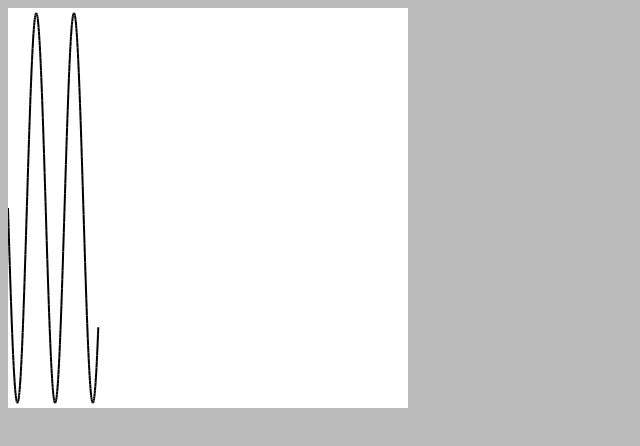
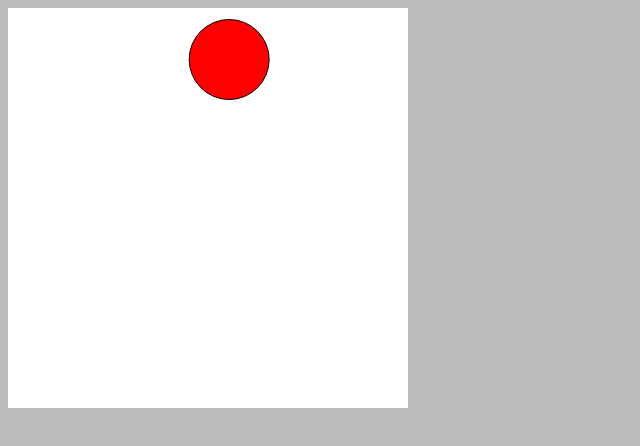
Before and after one commit to kunalrs/html5-canvas-practice, a plain HTML site: page index.html in a window 1280 px wide. Shown: the whole page, without its empty margins (0-640 px from the left). Drawn offline with Linux system fonts and the light colour scheme.

Commit message:
Circular moment using sine and cose

```diff
--- a/index.html
+++ b/index.html
@@ -9,32 +9,27 @@
         <canvas id="canvas" width="400" height="400"></canvas>
     </body>
     <script src="utils.js" type="text/javascript"></script>
+    <script src="ball.js" type="text/javascript"></script>
+
     <script>
         window.onload = function() {
             let canvas = document.getElementById("canvas"),
                 context = canvas.getContext("2d"),
                 angle = 0,
-                range = 195,
+                ball = new Ball(),
+                centerX = canvas.width / 2,
                 centerY = canvas.height / 2,
-                xSpeed = 0.3,
-                ySpeed = 0.05,
-                xPos = 0,
-                yPos = centerY;
-
-            context.lineWidth = 2;
+                radius = 150,
+                speed = 0.01;
 
             (function drawFrame() {
                 window.requestAnimationFrame(drawFrame);
+                context.clearRect(0, 0, canvas.width, canvas.height);
 
-                context.beginPath();
-                context.moveTo(xPos, yPos);
-                // Calculate the new position
-                xPos += xSpeed;
-                angle += ySpeed;
-                yPos = centerY + Math.sin(angle) * range
-                context.lineTo(xPos, yPos);
-
-                context.stroke();
+                ball.x = centerX + Math.sin(angle) * radius;
+                ball.y = centerY + Math.cos(angle) * radius;
+                angle += speed;
+                ball.draw(context);
 
             })();
         }
```
